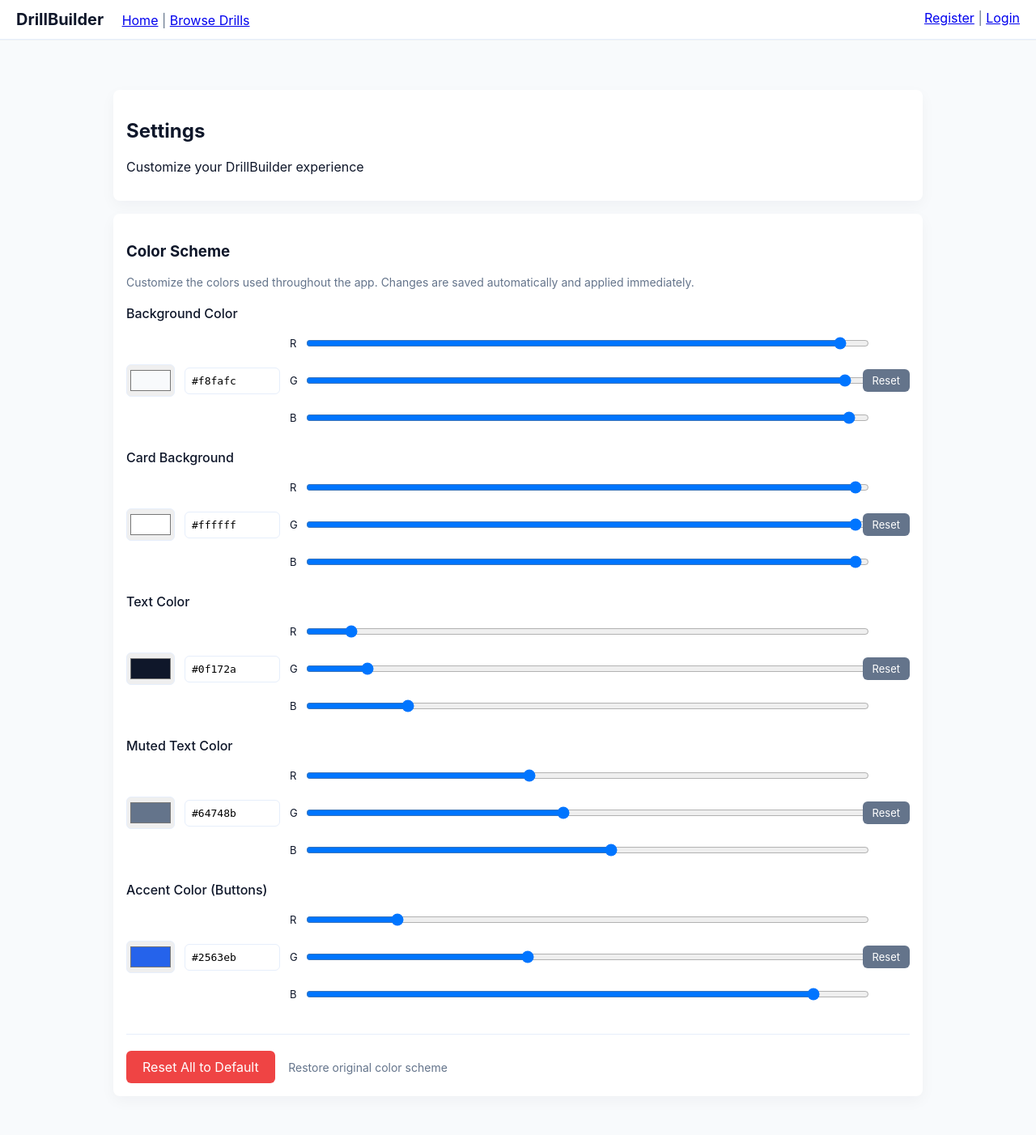
After one commit to jeffholland/drillbuilder, a Flask app: page /settings in a window 1280 px wide. The commit adds this page. Shown: the whole page at 81% size. Run offline with Flask 3, Linux system fonts and the light colour scheme.

Commit message:
settings page to adjust colors

```diff
--- a/drillbuilder/routes/frontend.py
+++ b/drillbuilder/routes/frontend.py
@@ -41,3 +41,8 @@ def take_quiz(quiz_id):
 @bp.get("/browse")
 def browse_quizzes():
     return render_template("browse_quizzes.html")
+
+
+@bp.get("/settings")
+def settings_page():
+    return render_template("settings.html")
--- a/drillbuilder/templates/base.html
+++ b/drillbuilder/templates/base.html
@@ -5,6 +5,20 @@
     <meta name="viewport" content="width=device-width,initial-scale=1" />
     <title>DrillBuilder</title>
     <link rel="stylesheet" href="/static/css/style.css" />
+    <script>
+      // Load color scheme immediately to prevent flash
+      (function() {
+        const saved = localStorage.getItem('colorScheme');
+        if (saved) {
+          const colors = JSON.parse(saved);
+          document.documentElement.style.setProperty('--bg', colors.bg);
+          document.documentElement.style.setProperty('--card', colors.card);
+          document.documentElement.style.setProperty('--text', colors.text);
+          document.documentElement.style.setProperty('--muted', colors.muted);
+          document.documentElement.style.setProperty('--accent', colors.accent);
+        }
+      })();
+    </script>
   </head>
   <body>
     <header>
@@ -14,7 +28,7 @@
           <a href="/">Home</a> | <a href="/browse">Browse Drills</a>
         </span>
         <span style="float:right;display:none;" id="navAuthd">
-          <a href="/dashboard">Dashboard</a> | <a href="#" id="navLogout">Logout</a>
+          <a href="/dashboard">Dashboard</a> | <a href="/settings">Settings</a> | <a href="#" id="navLogout">Logout</a>
         </span>
         <span style="float:right;" id="navAuth">
           <a href="/register" id="navRegister">Register</a> | <a href="/login" id="navLogin">Login</a>
--- /dev/null
+++ b/drillbuilder/templates/settings.html
@@ -0,0 +1,268 @@
+{% extends 'base.html' %}
+
+{% block content %}
+<div class="card">
+  <h2>Settings</h2>
+  <p>Customize your DrillBuilder experience</p>
+</div>
+
+<div class="card">
+  <h3>Color Scheme</h3>
+  <p style="color:var(--muted);font-size:14px;">Customize the colors used throughout the app. Changes are saved automatically and applied immediately.</p>
+
+  <div style="display:grid;gap:20px;margin-top:20px;">
+    <!-- Background Color -->
+    <div class="color-control">
+      <label style="display:block;margin-bottom:8px;font-weight:500;">Background Color</label>
+      <div style="display:flex;gap:12px;align-items:center;">
+        <input type="color" id="bgColor" value="#f8fafc" style="width:60px;height:40px;padding:2px;cursor:pointer;" />
+        <input type="text" id="bgColorHex" value="#f8fafc" placeholder="#f8fafc" style="width:100px;font-family:monospace;" />
+        <div style="flex:1;display:grid;grid-template-columns:auto 1fr;gap:8px;align-items:center;">
+          <label style="font-size:13px;">R</label>
+          <input type="range" id="bgColorR" min="0" max="255" value="248" style="width:100%;" />
+          <label style="font-size:13px;">G</label>
+          <input type="range" id="bgColorG" min="0" max="255" value="250" style="width:100%;" />
+          <label style="font-size:13px;">B</label>
+          <input type="range" id="bgColorB" min="0" max="255" value="252" style="width:100%;" />
+        </div>
+        <button onclick="resetColor('bg')" style="background:#64748b;padding:6px 12px;font-size:13px;">Reset</button>
+      </div>
+    </div>
+
+    <!-- Card Color -->
+    <div class="color-control">
+      <label style="display:block;margin-bottom:8px;font-weight:500;">Card Background</label>
+      <div style="display:flex;gap:12px;align-items:center;">
+        <input type="color" id="cardColor" value="#ffffff" style="width:60px;height:40px;padding:2px;cursor:pointer;" />
+        <input type="text" id="cardColorHex" value="#ffffff" placeholder="#ffffff" style="width:100px;font-family:monospace;" />
+        <div style="flex:1;display:grid;grid-template-columns:auto 1fr;gap:8px;align-items:center;">
+          <label style="font-size:13px;">R</label>
+          <input type="range" id="cardColorR" min="0" max="255" value="255" style="width:100%;" />
+          <label style="font-size:13px;">G</label>
+          <input type="range" id="cardColorG" min="0" max="255" value="255" style="width:100%;" />
+          <label style="font-size:13px;">B</label>
+          <input type="range" id="cardColorB" min="0" max="255" value="255" style="width:100%;" />
+        </div>
+        <button onclick="resetColor('card')" style="background:#64748b;padding:6px 12px;font-size:13px;">Reset</button>
+      </div>
+    </div>
+
+    <!-- Text Color -->
+    <div class="color-control">
+      <label style="display:block;margin-bottom:8px;font-weight:500;">Text Color</label>
+      <div style="display:flex;gap:12px;align-items:center;">
+        <input type="color" id="textColor" value="#0f172a" style="width:60px;height:40px;padding:2px;cursor:pointer;" />
+        <input type="text" id="textColorHex" value="#0f172a" placeholder="#0f172a" style="width:100px;font-family:monospace;" />
+        <div style="flex:1;display:grid;grid-template-columns:auto 1fr;gap:8px;align-items:center;">
+          <label style="font-size:13px;">R</label>
+          <input type="range" id="textColorR" min="0" max="255" value="15" style="width:100%;" />
+          <label style="font-size:13px;">G</label>
+          <input type="range" id="textColorG" min="0" max="255" value="23" style="width:100%;" />
+          <label style="font-size:13px;">B</label>
+          <input type="range" id="textColorB" min="0" max="255" value="42" style="width:100%;" />
+        </div>
+        <button onclick="resetColor('text')" style="background:#64748b;padding:6px 12px;font-size:13px;">Reset</button>
+      </div>
+    </div>
+
+    <!-- Muted Color -->
+    <div class="color-control">
+      <label style="display:block;margin-bottom:8px;font-weight:500;">Muted Text Color</label>
+      <div style="display:flex;gap:12px;align-items:center;">
+        <input type="color" id="mutedColor" value="#64748b" style="width:60px;height:40px;padding:2px;cursor:pointer;" />
+        <input type="text" id="mutedColorHex" value="#64748b" placeholder="#64748b" style="width:100px;font-family:monospace;" />
+        <div style="flex:1;display:grid;grid-template-columns:auto 1fr;gap:8px;align-items:center;">
+          <label style="font-size:13px;">R</label>
+          <input type="range" id="mutedColorR" min="0" max="255" value="100" style="width:100%;" />
+          <label style="font-size:13px;">G</label>
+          <input type="range" id="mutedColorG" min="0" max="255" value="116" style="width:100%;" />
+          <label style="font-size:13px;">B</label>
+          <input type="range" id="mutedColorB" min="0" max="255" value="139" style="width:100%;" />
+        </div>
+        <button onclick="resetColor('muted')" style="background:#64748b;padding:6px 12px;font-size:13px;">Reset</button>
+      </div>
+    </div>
+
+    <!-- Accent Color -->
+    <div class="color-control">
+      <label style="display:block;margin-bottom:8px;font-weight:500;">Accent Color (Buttons)</label>
+      <div style="display:flex;gap:12px;align-items:center;">
+        <input type="color" id="accentColor" value="#2563eb" style="width:60px;height:40px;padding:2px;cursor:pointer;" />
+        <input type="text" id="accentColorHex" value="#2563eb" placeholder="#2563eb" style="width:100px;font-family:monospace;" />
+        <div style="flex:1;display:grid;grid-template-columns:auto 1fr;gap:8px;align-items:center;">
+          <label style="font-size:13px;">R</label>
+          <input type="range" id="accentColorR" min="0" max="255" value="37" style="width:100%;" />
+          <label style="font-size:13px;">G</label>
+          <input type="range" id="accentColorG" min="0" max="255" value="99" style="width:100%;" />
+          <label style="font-size:13px;">B</label>
+          <input type="range" id="accentColorB" min="0" max="255" value="235" style="width:100%;" />
+        </div>
+        <button onclick="resetColor('accent')" style="background:#64748b;padding:6px 12px;font-size:13px;">Reset</button>
+      </div>
+    </div>
+  </div>
+
+  <div style="margin-top:30px;padding-top:20px;border-top:1px solid #e6eefb;">
+    <button onclick="resetAllColors()" style="background:#ef4444;padding:10px 20px;">Reset All to Default</button>
+    <span style="margin-left:12px;color:var(--muted);font-size:14px;">Restore original color scheme</span>
+  </div>
+</div>
+
+<script>
+// Default colors
+const defaults = {
+  bg: '#f8fafc',
+  card: '#ffffff',
+  text: '#0f172a',
+  muted: '#64748b',
+  accent: '#2563eb'
+};
+
+// Load saved colors from localStorage
+function loadColors() {
+  const saved = localStorage.getItem('colorScheme');
+  if (saved) {
+    const colors = JSON.parse(saved);
+    applyColors(colors);
+    updateControls(colors);
+  }
+}
+
+// Apply colors to CSS variables
+function applyColors(colors) {
+  document.documentElement.style.setProperty('--bg', colors.bg);
+  document.documentElement.style.setProperty('--card', colors.card);
+  document.documentElement.style.setProperty('--text', colors.text);
+  document.documentElement.style.setProperty('--muted', colors.muted);
+  document.documentElement.style.setProperty('--accent', colors.accent);
+}
+
+// Update all controls with current colors
+function updateControls(colors) {
+  Object.keys(colors).forEach(key => {
+    const color = colors[key];
+    const rgb = hexToRgb(color);
+
+    document.getElementById(`${key}Color`).value = color;
+    document.getElementById(`${key}ColorHex`).value = color;
+    document.getElementById(`${key}ColorR`).value = rgb.r;
+    document.getElementById(`${key}ColorG`).value = rgb.g;
+    document.getElementById(`${key}ColorB`).value = rgb.b;
+  });
+}
+
+// Save colors to localStorage
+function saveColors() {
+  const colors = {
+    bg: document.getElementById('bgColor').value,
+    card: document.getElementById('cardColor').value,
+    text: document.getElementById('textColor').value,
+    muted: document.getElementById('mutedColor').value,
+    accent: document.getElementById('accentColor').value
+  };
+  localStorage.setItem('colorScheme', JSON.stringify(colors));
+  applyColors(colors);
+}
+
+// Convert hex to RGB
+function hexToRgb(hex) {
+  const result = /^#?([a-f\d]{2})([a-f\d]{2})([a-f\d]{2})$/i.exec(hex);
+  return result ? {
+    r: parseInt(result[1], 16),
+    g: parseInt(result[2], 16),
+    b: parseInt(result[3], 16)
+  } : { r: 0, g: 0, b: 0 };
+}
+
+// Convert RGB to hex
+function rgbToHex(r, g, b) {
+  return "#" + ((1 << 24) + (r << 16) + (g << 8) + b).toString(16).slice(1);
+}
+
+// Setup color control for a specific color
+function setupColorControl(name) {
+  const colorPicker = document.getElementById(`${name}Color`);
+  const hexInput = document.getElementById(`${name}ColorHex`);
+  const rSlider = document.getElementById(`${name}ColorR`);
+  const gSlider = document.getElementById(`${name}ColorG`);
+  const bSlider = document.getElementById(`${name}ColorB`);
+
+  // Color picker change
+  colorPicker.addEventListener('input', (e) => {
+    const color = e.target.value;
+    const rgb = hexToRgb(color);
+    hexInput.value = color;
+    rSlider.value = rgb.r;
+    gSlider.value = rgb.g;
+    bSlider.value = rgb.b;
+    saveColors();
+  });
+
+  // Hex input change
+  hexInput.addEventListener('input', (e) => {
+    const color = e.target.value;
+    if (/^#[0-9A-F]{6}$/i.test(color)) {
+      const rgb = hexToRgb(color);
+      colorPicker.value = color;
+      rSlider.value = rgb.r;
+      gSlider.value = rgb.g;
+      bSlider.value = rgb.b;
+      saveColors();
+    }
+  });
+
+  // RGB slider changes
+  const updateFromRgb = () => {
+    const r = parseInt(rSlider.value);
+    const g = parseInt(gSlider.value);
+    const b = parseInt(bSlider.value);
+    const hex = rgbToHex(r, g, b);
+    colorPicker.value = hex;
+    hexInput.value = hex;
+    saveColors();
+  };
+
+  rSlider.addEventListener('input', updateFromRgb);
+  gSlider.addEventListener('input', updateFromRgb);
+  bSlider.addEventListener('input', updateFromRgb);
+}
+
+// Reset single color to default
+function resetColor(name) {
+  const color = defaults[name];
+  const rgb = hexToRgb(color);
+
+  document.getElementById(`${name}Color`).value = color;
+  document.getElementById(`${name}ColorHex`).value = color;
+  document.getElementById(`${name}ColorR`).value = rgb.r;
+  document.getElementById(`${name}ColorG`).value = rgb.g;
+  document.getElementById(`${name}ColorB`).value = rgb.b;
+
+  saveColors();
+}
+
+// Reset all colors to default
+function resetAllColors() {
+  if (confirm('Reset all colors to default? This cannot be undone.')) {
+    updateControls(defaults);
+    saveColors();
+  }
+}
+
+// Initialize on load
+document.addEventListener('DOMContentLoaded', () => {
+  // Setup all color controls
+  ['bg', 'card', 'text', 'muted', 'accent'].forEach(setupColorControl);
+
+  // Load saved colors
+  loadColors();
+});
+
+// Also apply on page load (before DOMContentLoaded for faster rendering)
+loadColors();
+
+// Expose functions to window for inline handlers
+window.resetColor = resetColor;
+window.resetAllColors = resetAllColors;
+</script>
+{% endblock %}
```
Also changed, not shown: drillbuilder/static/js/modules/wordMatchEditor.js (+85 -20 lines), drillbuilder/static/js/quiz_editor_main.js (+35 -1 lines).
